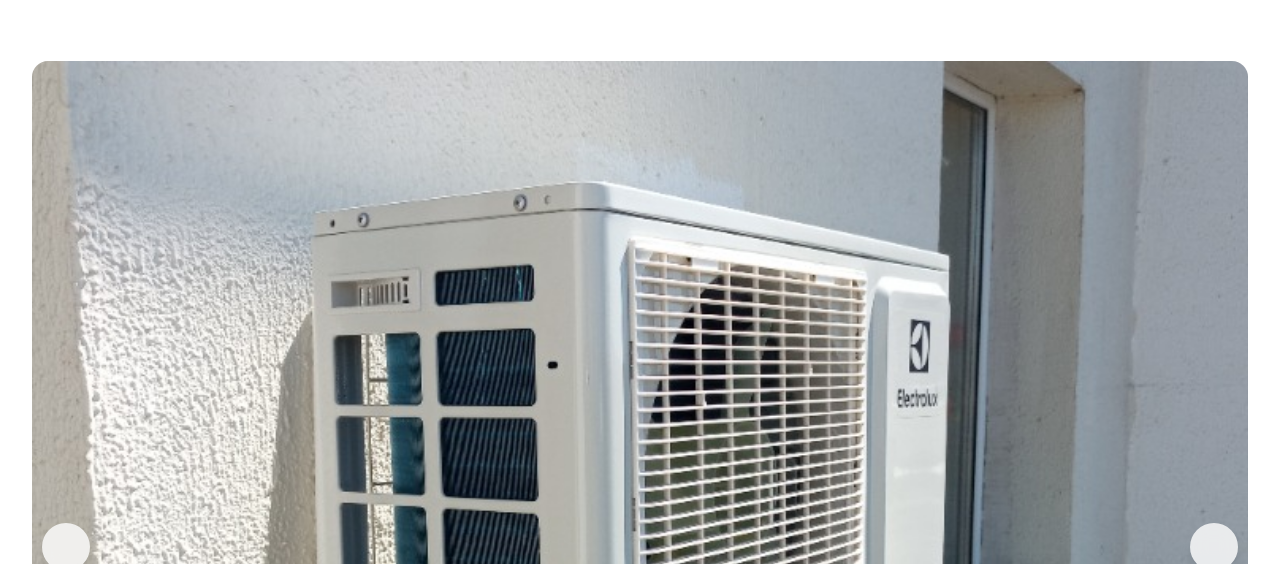
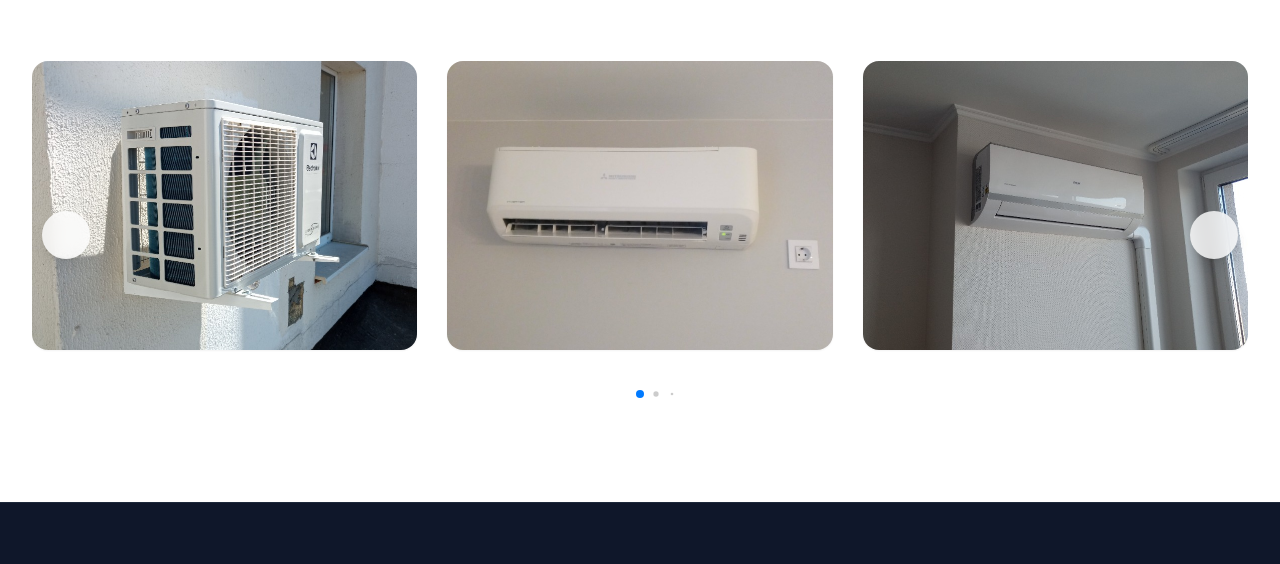
Before and after one commit to yaroslavkiri4ykknifhit-max/cond, a website: page index.html in a window 1280 px wide. Shown: the part 6881-7445 px from the top of the page. Drawn offline with nearby package versions, Linux system fonts and the light colour scheme.

Commit message:
Fix Swiper initialization script order and make navigation arrows visible on all devices

```diff
--- a/index.html
+++ b/index.html
@@ -612,8 +612,8 @@
                 <!-- Pagination -->
                 <div class="swiper-pagination"></div>
                 <!-- Navigation -->
-                <div class="swiper-button-prev !text-primary !w-12 !h-12 bg-white/80 backdrop-blur rounded-full shadow-lg hidden md:flex after:!text-xl"></div>
-                <div class="swiper-button-next !text-primary !w-12 !h-12 bg-white/80 backdrop-blur rounded-full shadow-lg hidden md:flex after:!text-xl"></div>
+                <div class="swiper-button-prev !text-primary !w-12 !h-12 bg-white/80 backdrop-blur rounded-full shadow-lg flex after:!text-xl scale-75 md:scale-100"></div>
+                <div class="swiper-button-next !text-primary !w-12 !h-12 bg-white/80 backdrop-blur rounded-full shadow-lg flex after:!text-xl scale-75 md:scale-100"></div>
             </div>
         </div>
     </section>
@@ -668,6 +668,7 @@
 
     <!-- Scripts -->
     <script src="https://unpkg.com/aos@2.3.1/dist/aos.js"></script>
+    <script src="https://cdn.jsdelivr.net/npm/swiper@11/swiper-bundle.min.js"></script>
     <script>
         // Initialize AOS Animation Library
 
@@ -765,6 +766,5 @@
         });
     </script>
 </div>
-    <script src="https://cdn.jsdelivr.net/npm/swiper@11/swiper-bundle.min.js"></script>
 </body>
 </html>
```
